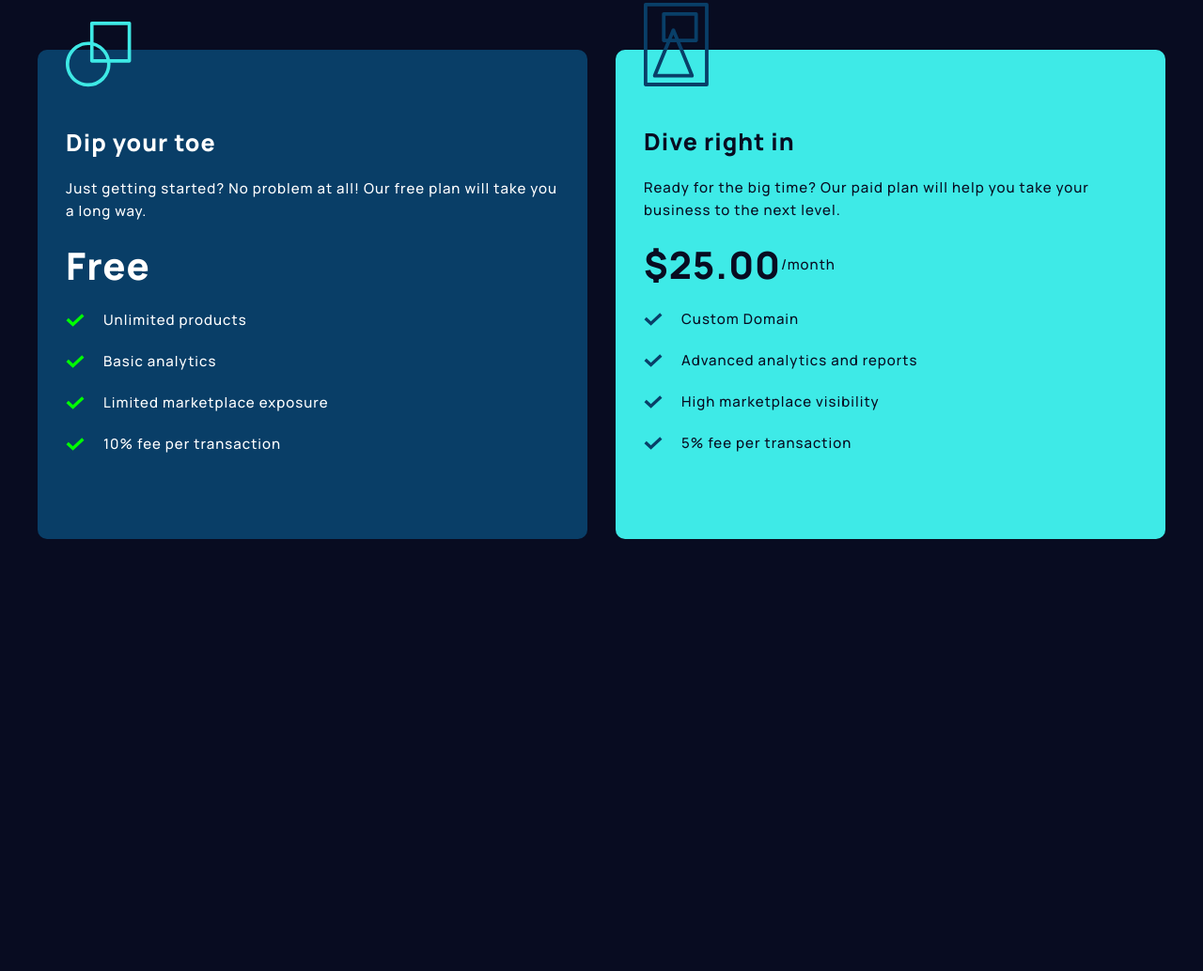
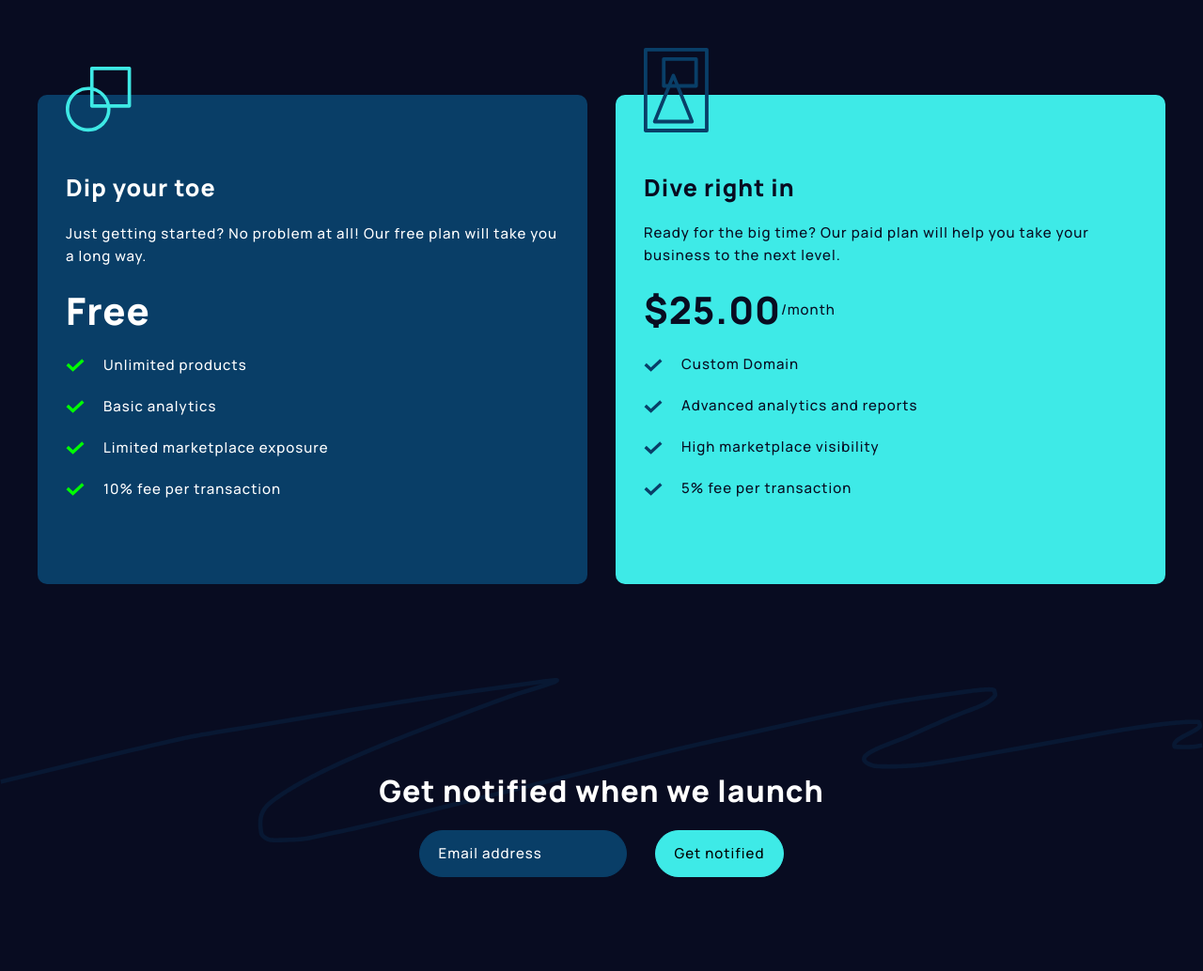
Before and after one commit to freetart/FEM-maker-pre-launch-landing-page, a website: page index.html in a window 1280 px wide. Shown: the part 1547-2581 px from the top of the page at 94% size. Before the commit the page ends 2221 px from the top, so only its background shows below. Drawn offline with Linux system fonts and the light colour scheme.

Commit message:
created cta

```diff
--- a/css/styles.css
+++ b/css/styles.css
@@ -123,38 +123,18 @@ nav
 */
 
 .nav {
-  position: fixed;
   width: 100%;
-  background-color: hsla(230, 60%, 8%, 0.9);
-  z-index: 100;
 }
 
 .nav__content {
   display: flex;
   align-items: center;
-  justify-content: space-between;
+  justify-content: center;
   padding: 2rem;
 }
 
 .nav__logo {
   width: 20rem;
-}
-
-.nav__list {
-  display: flex;
-  align-items: center;
-  gap: 3rem;
-}
-
-.nav__link {
-  color: var(--white);
-  transition: var(--main-transition);
-  font-size: 2rem;
-}
-
-.nav__link:hover,
-.nav__link:focus {
-  color: var(--teal);
 }
 
 /*
@@ -167,7 +147,7 @@ hero
   display: grid;
   grid-template-columns: repeat(3, 1fr);
   align-items: center;
-  padding-top: 15rem;
+  padding-top: 10rem;
 }
 
 .hero__info {
@@ -361,3 +341,61 @@ plans
 .plan__check {
   width: 2rem;
 }
+
+/*
+===============
+cta
+===============
+*/
+
+.cta {
+  position: relative;
+}
+
+.cta__bg-pattern {
+  position: absolute;
+  z-index: 1;
+}
+
+.cta__content {
+  position: relative;
+  display: flex;
+  align-items: center;
+  justify-content: center;
+  flex-direction: column;
+  z-index: 5;
+  padding: 10rem 2rem;
+}
+
+.cta__title {
+  font-size: 3.2rem;
+  padding-bottom: 2rem;
+}
+
+.cta__input-container {
+  display: flex;
+  gap: 3rem;
+}
+
+.cta__input,
+.cta__submit {
+  outline: 0;
+  border-radius: var(--secondary-radius);
+  padding: 1.2rem 2rem;
+  font-size: 1.5rem;
+}
+
+.cta__input {
+  background-color: var(--darkblue);
+  border: 0.1rem solid var(--darkblue);
+  color: var(--white);
+}
+
+.cta__input::placeholder {
+  color: var(--white);
+}
+
+.cta__submit {
+  background-color: var(--teal);
+  border: 0.1rem solid var(--teal);
+}
--- a/index.html
+++ b/index.html
@@ -14,17 +14,6 @@
     <nav class="nav">
       <div class="container nav__content">
         <img class="nav__logo" src="./images/logo.svg" alt="maker logo" />
-        <div class="ul nav__list">
-          <li class="nav__item text-styles">
-            <a class="nav__link" href="#!">About</a>
-          </li>
-          <li class="nav__item text-styles">
-            <a class="nav__link" href="#!">Features</a>
-          </li>
-          <li class="nav__item text-styles">
-            <a class="nav__link" href="#!">Contact</a>
-          </li>
-        </div>
       </div>
     </nav>
 
@@ -256,7 +245,30 @@
           </div>
         </div>
       </section>
+
+      <!-- cta -->
+      <section class="cta">
+        <img
+          class="cta__bg-pattern"
+          src="./images/bg-footer-squiggle.svg"
+          alt=""
+        />
+        <div class="cta__content">
+          <h2 class="cta__title heading-styles">Get notified when we launch</h2>
+          <div class="cta__input-container">
+            <input
+              class="cta__input text-styles"
+              type="email"
+              placeholder="Email address"
+            />
+            <button class="cta__submit text-styles" type="submit">
+              Get notified
+            </button>
+          </div>
+        </div>
+      </section>
     </main>
+
     <!-- main js -->
     <script src="./js/script.js"></script>
   </body>
```
